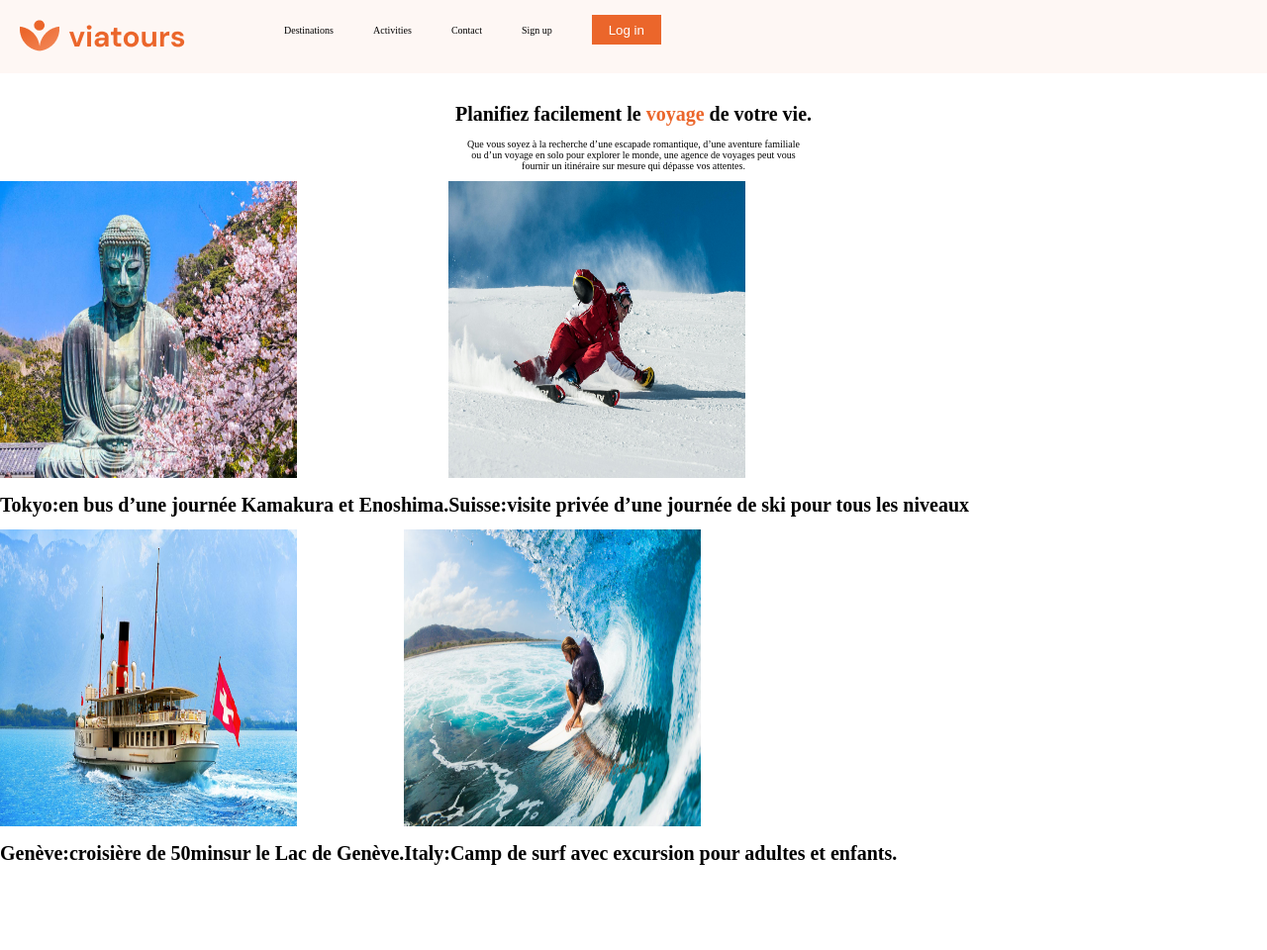
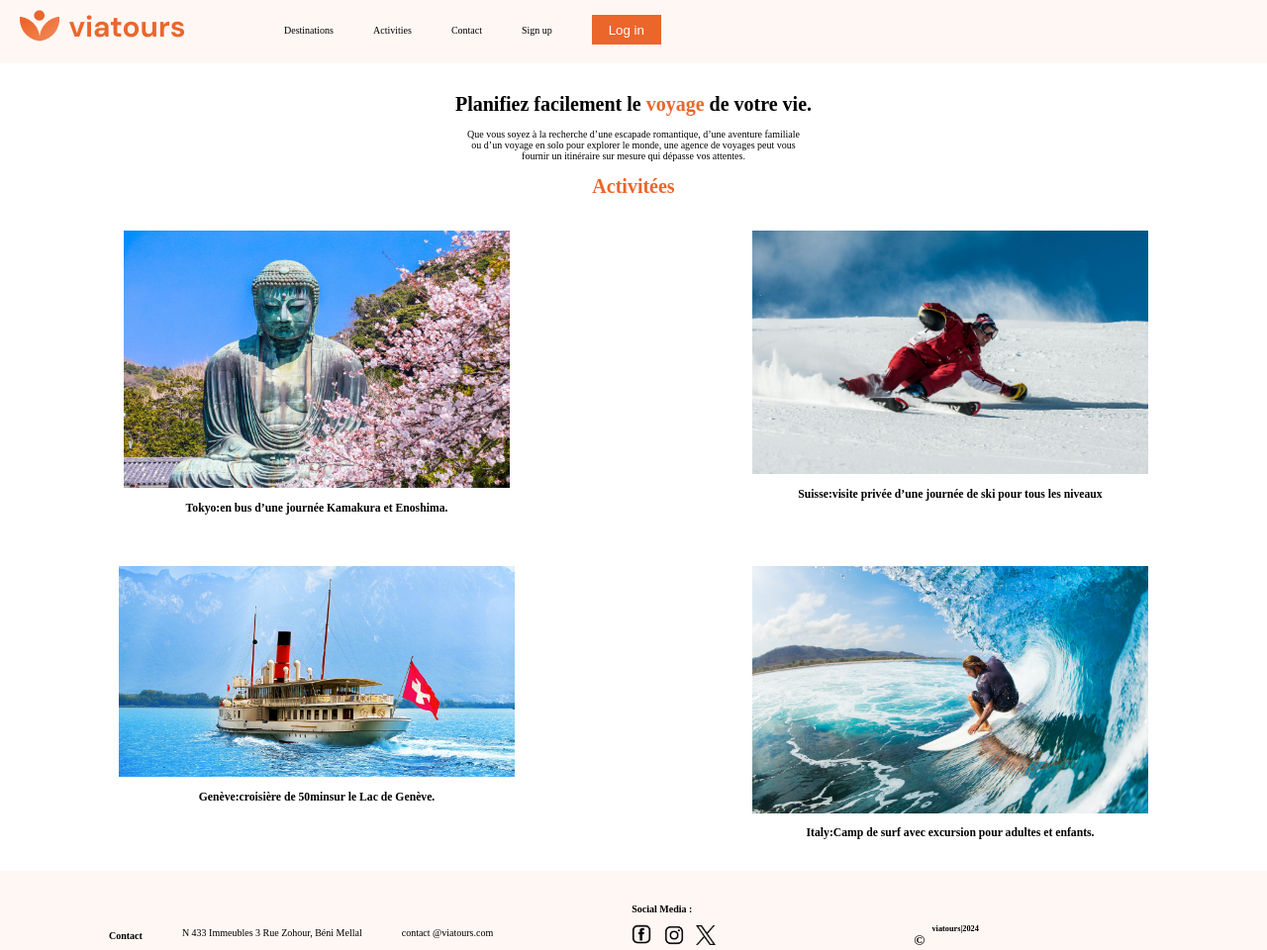
Before and after one commit to TogashiCoder/viatours-full_website, a plain HTML site: page activities.html in a window 1280 px wide. Shown: the whole page at 99% size. Before the commit the page ends 887 px from the top, so only its background shows below. Drawn offline with Linux system fonts and the light colour scheme.

Commit message:
terminer page activités en html et css

```diff
--- a/activities.css
+++ b/activities.css
@@ -1,57 +1,146 @@
-html{
-    font-size:62.5%;
+html {
+    font-size: 62.5%;
 }
-body{
-   margin: 0;
+
+body {
+    margin: 0;
 }
-ul{
-    display:flex;
-    list-style:none;
 
+ul {
+    display: flex;
+    list-style: none;
+    text-align: center;
 }
-nav{
-    display:flex;
+
+nav {
+    display: flex;
 }
-.logo{
+
+.logo {
     margin: 20px;
+    margin-top: 10px;
 }
-li{
+
+li {
     margin-left: 40px;
     margin-top: 15px;
+}
 
-}
-a{
+a {
     text-decoration: none;
     color: black;
+}
 
-}
-.login{
+.login {
     background-color: #EB662B;
     border: none;
-    color:white;
+    color: white;
     width: 70px;
     height: 30px;
-    margin-top: -10px
-    ;
+    margin-top: -10px;
 }
-header{
+
+header {
     background-color: #FEF7F4;
 }
-.grand{
+
+.grand {
     width: 370px;
     margin: auto;
     text-align: center;
+    margin-top: 30px;
+}
+
+.navbar {
+    display: flex;
+}
+
+.title2 {
+    display: flex;
+    flex-wrap: wrap;
+    justify-content: center; /* Pour centrer les éléments horizontalement */
+    @media screen and (min-width: 480px) {
+        #leftsidebar {width: 200px; float: left;}
+        #main {margin-left: 216px;}
+      }
+}
+
+.title2 > div {
+    flex: 0 0 calc(50% - 40px); /* Deux images par ligne avec une marge de 20px de chaque côté */
+    margin: 20px;
+    text-align: center;
+}
+
+.title2 > div img {
+    max-width: 100%; /* Largeur maximale de l'image est la largeur du conteneur */
+    height: auto; /* Hauteur automatique pour conserver la proportion de l'image */
+    object-fit: contain; /* Pour conserver la proportion de l'image sans la déformer */
+}
+.content{
+    width: 100%;
+    height: 100%;
+    top:0;
+    left: 0;
+    position: absolute;
+    background: rgba(0, 0,0,0.6);
+    display: flex;
+    justify-content:center;
+    flex-direction: column;
+    opacity: 0;
+    transition: 0.6s;
+
+}
+
+.content:hover{
+    opacity: 1;
+}
+.content h1{
+    font-size: 45px;
+    color: white;
+    margin-bottom: 15px;
+}
 
 
-    margin-top: 30px;
+footer {
+    display: flex;
+    gap: 14em;
+    background-color: #FEF7F4;
+    list-style-type: none;
+    height: 5em;
+    padding-top: 2em;
+    padding-bottom: 1em;
+    margin: 0;
+    width: 100%;
 
 }
-.navbar{
+
+footer ul {
+    text-decoration: none;
+    list-style-type: none;
+    line-height: 1.5em;
+    margin-left: 3em;
+    height:5em;
+
+
+}
+
+.social h4 {
+    margin-bottom: 1em;
+}
+
+.social-media {
+    width: 20px;
+    margin-right: 1em;
+}
+
+.copyRight {
     display: flex;
+    gap: 0.7em;
+    padding-left: 5em;
+    padding-top: 3em;
 }
-.title2{
-    display: flex;
 
-    flex-wrap: wrap;
-    flex:200px;
+h5 {
+    margin-top: 0.5em;
+
 }
--- a/activities.html
+++ b/activities.html
@@ -2,8 +2,9 @@
 <html lang="en">
 <head>
     <meta charset="UTF-8">
+    <title>Image Hover Effect</title>
     <meta name="viewport" content="width=device-width, initial-scale=1.0">
-    <title>Viatours | activities</title>
+    <title> activities</title>
     <link rel="stylesheet" href="activities.css">
 </head>
 <body>
@@ -15,16 +16,16 @@
             <div>
                <ul class="navbar_list">
                 <li class="navbar_item">
-                    <a class="navbar_link" href="#">Destinations</a>
+                    <a class="navbar_link" href="destination.html">Destinations</a>
                 </li>
                 <li class="navbar_item">
-                    <a class="navbar_link" href="#">Activities</a>
+                    <a class="navbar_link" href="activities.html">Activities</a>
                 </li>
                 <li class="navbar_item">
-                    <a class="navbar_link" href="#">Contact</a>
+                    <a class="navbar_link" href="contact.html">Contact</a>
                 </li>
                 <li class="navbar_item">
-                    <a class="navbar_link" href="#">Sign up</a>
+                    <a class="navbar_link" href="sign.html">Sign up</a>
                 </li>
                 <li><button class="login">Log in</button></li>
             </ul>
@@ -40,24 +41,53 @@
             <p>Que vous soyez à la recherche d’une escapade romantique, d’une aventure familiale<br>
                 ou d’un voyage en solo pour explorer le monde, une agence de voyages peut vous<br>
                 fournir un itinéraire sur mesure qui dépasse vos attentes.</p>
+                <h1> <span style="color: #EB662B;">Activitées</span></h1>
             </div>
             <div class="title2">
                 <div id="id1">
-            <img src="images/activities_image/monument.jpg" alt="ticket"  width="300px" height="300px">
-            <h1>Tokyo:en bus d’une journée Kamakura et Enoshima.</h1>
+            <img src="images/activities_image/monument.jpg" alt="ticket" style="width:390px" height="10px">
+            <h3>Tokyo:en bus d’une journée Kamakura et Enoshima.</h3>
+            <div class="content">
+                <h1>Monument historique</h1>
+            </div>
+
+
                 </div>
             <div id="id2">
-             <img src="images/activities_image/Snowboard.jpg" width="300px" height="300px">
-             <h1>Suisse:visite privée d’une journée de ski pour tous les niveaux</h1>
+             <img src="images/activities_image/Snowboard.jpg" style="width:400px";>
+             <h3>Suisse:visite privée d’une journée de ski pour tous les niveaux</h3>
             </div>
             <div id="id3">
-             <img src="images/activities_image/croisiere-lac-leman.jpg"  width="300px" height="300px">
-             <h1>Genève:croisière de 50minsur le Lac de Genève.</h1>
+                <img src="images/activities_image/croisiere-lac-leman.jpg" style="width:400px";>
+                <h3>Genève:croisière de 50minsur le Lac de Genève.</h3>
             </div>
-            <div id="id3">
-            <img src="images/activities_image/surf.jpeg" width="300px" height="300px">
-            <h1>Italy:Camp de surf avec excursion pour adultes et enfants.</h1>
+            <div id="id4">
+            <img src="images/activities_image/surf.jpeg" style="width:400px" height:5px;>
+            <h3>Italy:Camp de surf avec excursion pour adultes et enfants.</h3>
             </div>
 </body>
+<footer>
 
+    <ul>
+        <li><h4>Contact</h4></li>
+        <li><p>N 433 Immeubles 3 Rue Zohour, Béni Mellal</p></li>
+        <li><p>contact @viatours.com</p></li>
+
+    </ul>
+
+    <div class="social">
+        <h4> Social Media :</h4>
+        <div class="logo_social">
+            <a href="" ><img src="images/footer/activite_fb.png" class="social-media" alt="social"></a>
+            <a href="" ><img src="images/footer/activite_insta.png" class="social-media" alt="social"></a>
+            <a href="" ><img src="images/footer/activite_twitter.png" class="social-media" alt="social"></a>
+        </div>
+    </div>
+    <div class="copyRight">
+        <h2>&copy;</h2>
+        <h5>viatours|2024</h5>
+</div>
+</footer>
+
+</body>
 </html>
```
